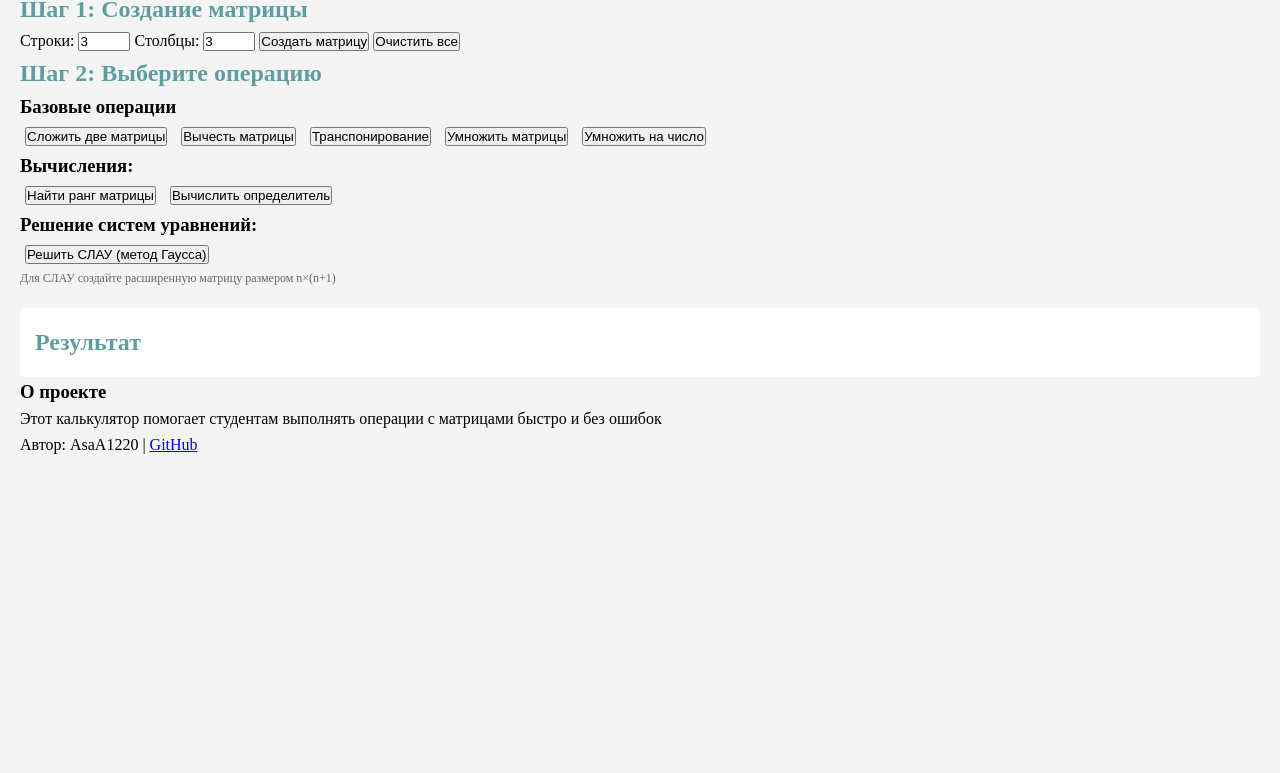
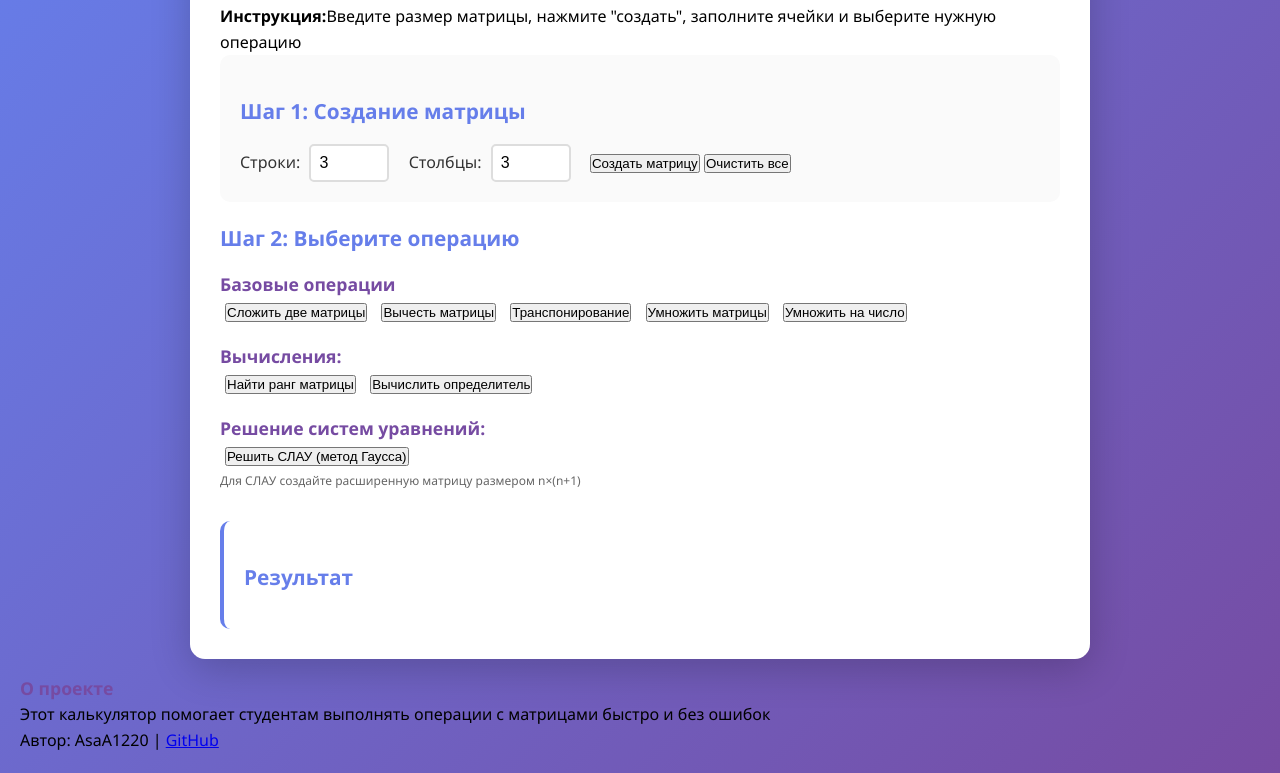
Before and after one commit to AsaA1220/matrix-calculator, a plain HTML site: page index.html in a window 1280 px wide. Shown: the part 107-880 px from the top of the page. Before the commit the page ends 800 px from the top, so only its background shows below. Drawn offline with Linux system fonts and the light colour scheme.

Commit message:
улучшил дизайн

```diff
--- a/style.css
+++ b/style.css
@@ -1,27 +1,96 @@
 *{
     margin: 0;
     padding: 0;
-    box-sizing:border-box;
+    box-sizing: border-box;
 }
 
 body {
-    font-family: 'Times New Roman', Times, serif;
+    font-family: 'Segoe UI', Tahoma, Geneva, Verdana, sans-serif;
     line-height: 1.6;
-    background-color: #f4f4f4;
+    background: linear-gradient(135deg, #667eea 0%, #764ba2 100%);
+    min-height: 100vh;
     padding: 20px;
 }
 
+.container {
+    max-width: 900px;
+    margin: 0 auto;
+    background: white;
+    padding: 30px;
+    border-radius: 15px;
+    box-shadow: 0 10px 40px rgba(0, 0, 0, 0.2);
+}
+
 h1 {
-    color: black;
+    color: #333;
     text-align: center;
+    margin-bottom: 10px;
+    font-size: 2em;
 }
 
 h2 {
-    color: cadetblue;
+    color: #667eea;
+    margin-top: 20px;
+     margin-bottom: 15px;
+    font-size: 1.3em;
+}
+
+h3 {
+    color: #764ba2;
+    margin-top: 15px;
+    font-size: 1.1em;
 }
 
 .operations button {
-  margin: 5px;
+    margin: 5px;
+}
+
+.instructions {
+    background: #f0f4ff;
+    padding: 15px;
+    border-radius: 8px;
+    margin-bottom: 20px;
+    border-left: 4px solid #667eea;
+}
+
+.instructions p {
+    margin: 5px 0;
+    color: #555;
+}
+
+.input-section {
+    background: #fafafa;
+    padding: 20px;
+    border-radius: 10px;
+    margin-bottom: 20px;
+}
+
+.input-section label {
+    display: inline-block;
+    margin-right: 15px;
+    color: #333;
+    font-weight: 500;
+}
+
+.input-section label {
+    display: inline-block;
+    margin-right: 15px;
+    color: #333;
+    font-weight: 500;
+}
+
+.input-section input[type="number"] {
+    width: 80px;
+    padding: 8px;
+    border: 2px solid #ddd;
+    border-radius: 5px;
+    font-size: 16px;
+    margin-left: 5px;
+}
+
+.input-section input[type="number"]:focus {
+    outline: none;
+    border-color: #667eea;
 }
 
 .matrix-table {
@@ -44,20 +113,32 @@ h2 {
 }
 
 .matrix-table input:focus {
-  outline: none;
-  border-color: #3bd040;
-  background-color: #f5fff5;
+    outline: none;
+    border-color: #667eea;
+    background-color: #f0f4ff;
+    transform: scale(1.05);
 }
 
-.buttons {
+.button {
     background-color: white;
     padding: 20px;
     border-radius: 8px;
 }
 
+button:hover {
+    transform: translateY(-2px);
+    box-shadow: 0 5px 15px rgba(102, 126, 234, 0.4);
+}
+
+button:active {
+    transform: translateY(0);
+}
+
 #result {
-  margin-top: 20px;
-  padding: 15px;
-  background: white;
-  border-radius: 5px;
+    margin-top: 30px;
+    padding: 20px;
+    background: white;
+    border-radius: 10px;
+    border-left: 4px solid #667eea;
+    min-height: 100px;
 }
```
